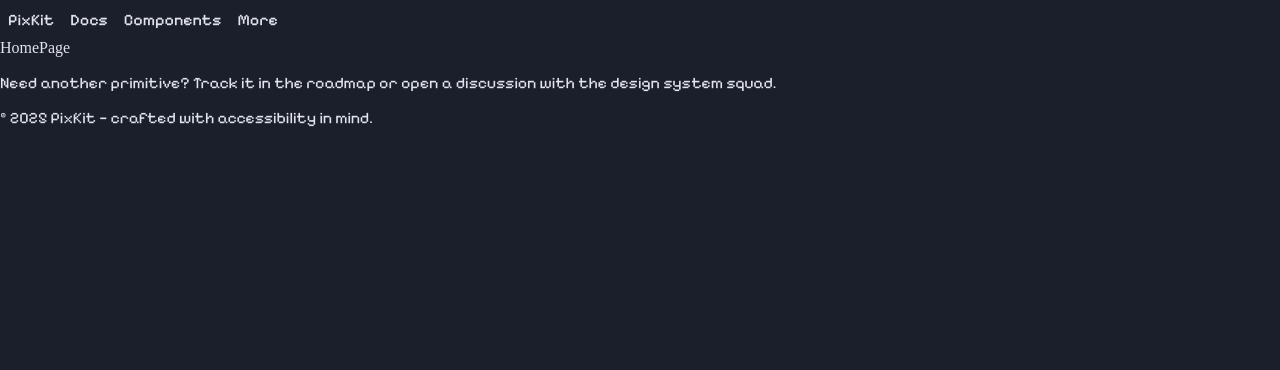
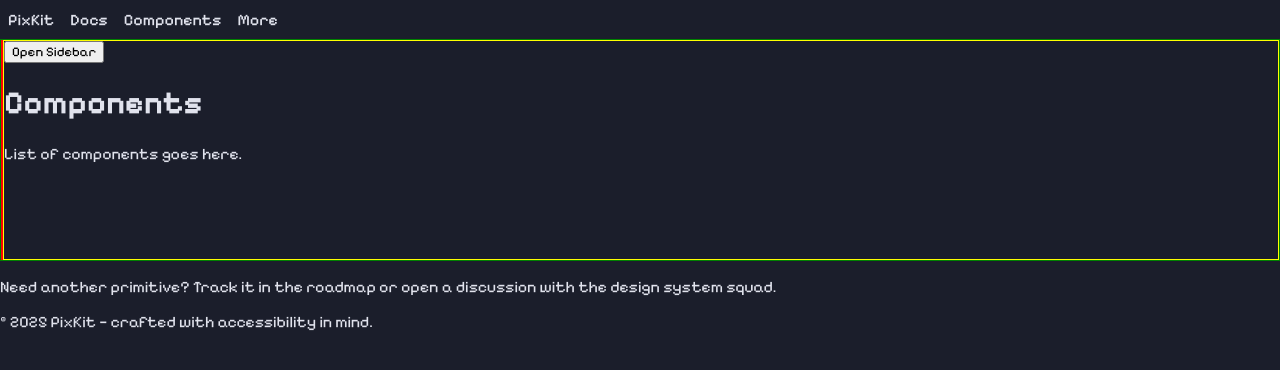
Before and after one commit to shayaqhmetov/pixkit, a React (Vite) app in the folder apps/web/: page /#/components in a window 1280 px wide. Shown: the top 370 px of the page. Built offline with nearby package versions, Linux system fonts and the light colour scheme.

Commit message:
Changed: BrowserRouter to HashRouter

```diff
--- a/apps/web/src/components/Layout.tsx
+++ b/apps/web/src/components/Layout.tsx
@@ -9,8 +9,8 @@
 } from '@pixkit/react';
 
 const topNavLinks = [
-    { href: 'documentation', label: 'Docs' },
-    { href: 'components', label: 'Components' },
+    { href: '#documentation', label: 'Docs' },
+    { href: '#components', label: 'Components' },
 ];
 
 export const Layout = () => (
--- a/apps/web/src/main.tsx
+++ b/apps/web/src/main.tsx
@@ -1,16 +1,11 @@
 import { createRoot } from 'react-dom/client';
-import { BrowserRouter } from 'react-router-dom';
+import { HashRouter } from 'react-router-dom';
 import '@pixkit/styles/index.css';
 import App from './App';
 
 
-const base = (() => {
-  const trimmed = import.meta.env.BASE_URL.replace(/\/$/, '');
-  return trimmed.startsWith('/') ? trimmed : `/${trimmed}`;
-})();
-
 createRoot(document.getElementById('root')!).render(
-  <BrowserRouter basename={base}>
+  <HashRouter basename="">
     <App />
-  </BrowserRouter>
+  </HashRouter>
 );
```
Also changed, not shown: apps/web/vite.config.mts.
